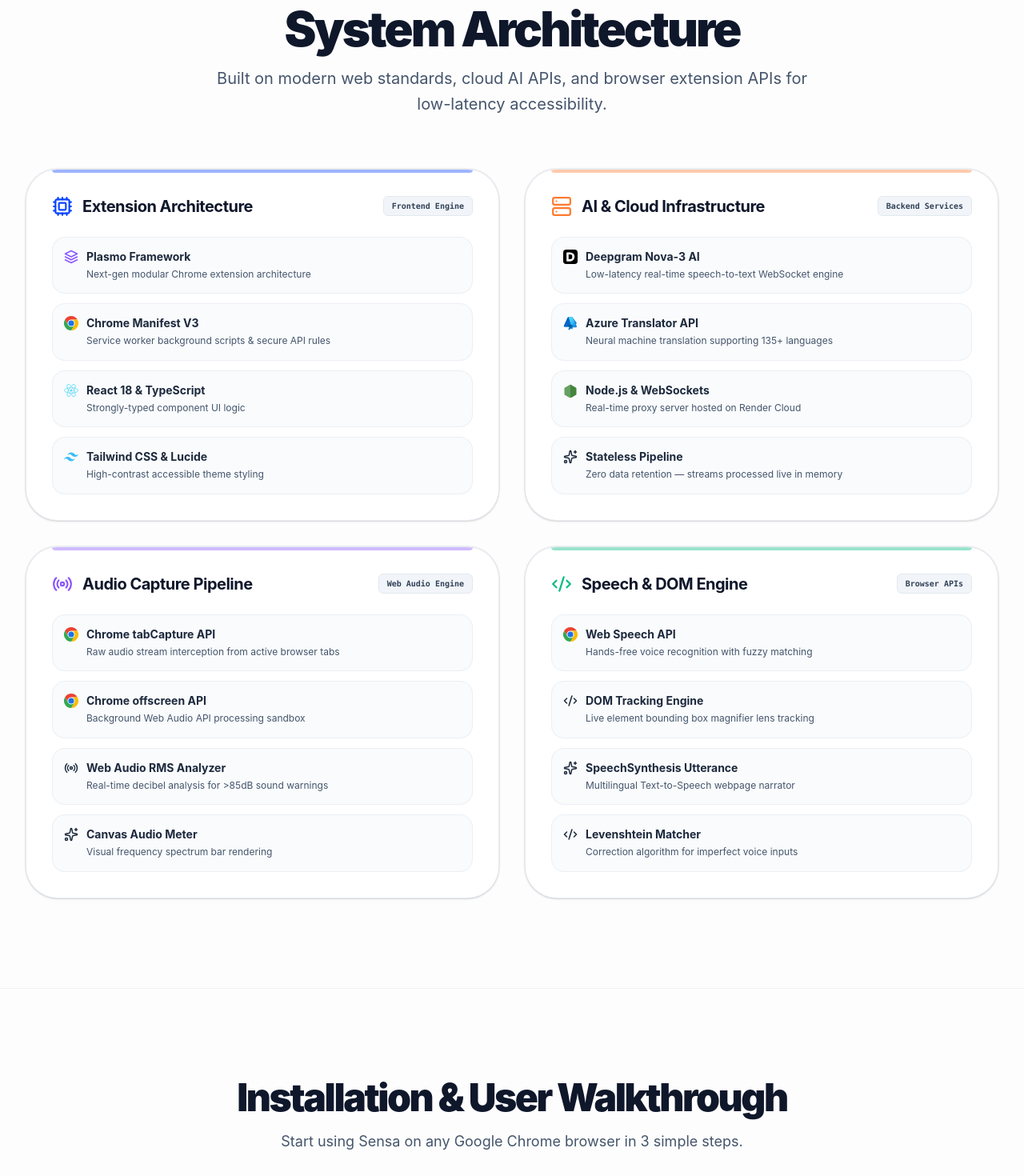
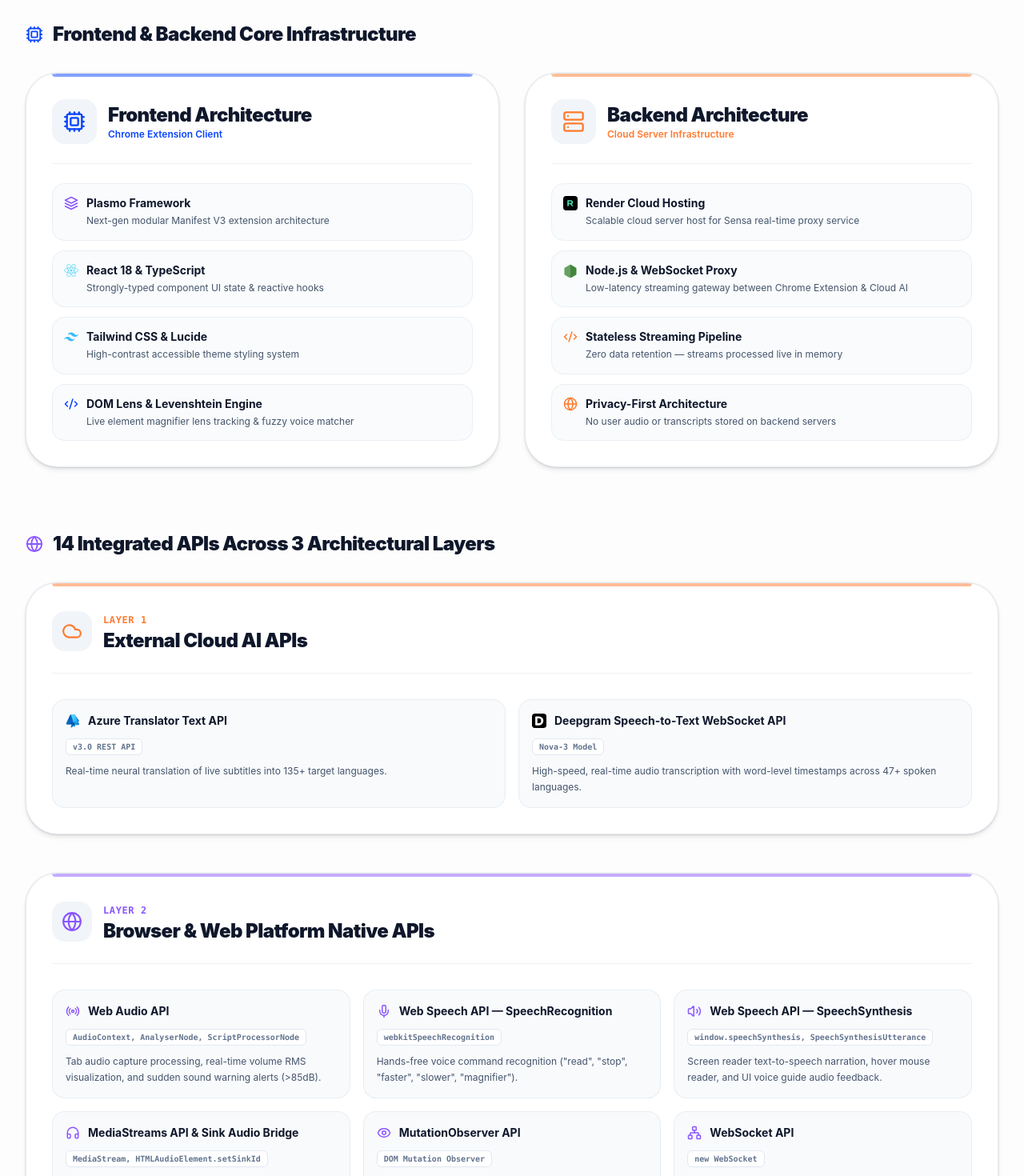
Before and after one commit to bulsu-kdlantolin/sensa-website, a React (Vite) app: page / in a window 1280 px wide. Shown: the part 6040-7510 px from the top of the page at 80% size. Built offline with nearby package versions, Linux system fonts and the light colour scheme.

Commit message:
feat: add Architecture, Scope, and Team sections to website documentation

```diff
--- a/src/components/ArchitectureSection.tsx
+++ b/src/components/ArchitectureSection.tsx
@@ -1,4 +1,4 @@
-import { Cpu, Server, Radio, Code2, Sparkles } from 'lucide-react';
+import { Cpu, Server, Mic, Volume2, Headphones, Eye, Network, Radio, Code2, Cloud, Globe } from 'lucide-react';
 
 interface ArchitectureSectionProps {
   isDark: boolean;
@@ -15,7 +15,6 @@ const ReactLogo = ({ size = 18 }: { size?: number }) => (
     </g>
   </svg>
 );
-
 
 const TailwindLogo = ({ size = 18 }: { size?: number }) => (
   <svg width={size} height={size} viewBox="0 0 24 24" fill="none" xmlns="http://www.w3.org/2000/svg">
@@ -44,17 +43,14 @@ const NodeLogo = ({ size = 18 }: { size?: number }) => (
 
 const AzureLogo = ({ size = 18 }: { size?: number }) => (
   <svg width={size} height={size} viewBox="0 0 100 100" fill="none" xmlns="http://www.w3.org/2000/svg">
-    {/* Darker Left Leg / Pillar */}
     <path
       d="M37.2 6.8 C33.8 6.8 30.8 8.8 29.3 11.9 L4.8 66.8 C2.8 71.2 6.1 76.2 11 76.2 H41.6 L36.2 92 C35.2 95 38 97.8 41 97 L91.2 53.6 C93.6 51.5 93.6 47.7 91.2 45.6 L64 8.2 C62.5 6.8 60 6.8 58 6.8 H37.2 Z"
       fill="url(#az-fluent-1)"
     />
-    {/* Light Blue Front Sweeping Ribbon */}
     <path
       d="M37.2 6.8 H58 C62 6.8 65.6 9.3 67.2 13 L93.6 69.5 C95.8 74.2 92.4 79.5 87.2 79.5 H64.2 C61.8 79.5 59.6 78 58.6 75.8 L37.2 6.8 Z"
       fill="url(#az-fluent-2)"
     />
-    {/* Middle Blue Triangle Crossbar */}
     <path
       d="M29.5 62.5 L60 90.8 C61.8 92.5 64.8 91.2 64.8 88.8 V62.5 H29.5 Z"
       fill="url(#az-fluent-3)"
@@ -93,62 +89,166 @@ const PlasmoLogo = ({ size = 18 }: { size?: number }) => (
   </svg>
 );
 
+const RenderCloudLogo = ({ size = 18 }: { size?: number }) => (
+  <svg width={size} height={size} viewBox="0 0 24 24" fill="none" xmlns="http://www.w3.org/2000/svg">
+    <rect width="24" height="24" rx="5" fill="#000000" />
+    <path
+      d="M7 17V7h5.5c2.2 0 3.8 1.4 3.8 3.3 0 1.4-.8 2.5-2.1 3l2.6 3.7H14.4l-2.3-3.3H9.2V17H7zm2.2-5.3h3.1c.9 0 1.6-.6 1.6-1.4 0-.8-.7-1.4-1.6-1.4H9.2v2.8z"
+      fill="#46E3B7"
+    />
+  </svg>
+);
+
 export default function ArchitectureSection({ isDark }: ArchitectureSectionProps) {
-  const stackCategories = [
+  // Part 1: Frontend vs Backend Core Infrastructure
+  const coreInfrastructure = [
     {
-      title: 'Extension Architecture',
-      tag: 'Frontend Engine',
+      title: 'Frontend Architecture',
+      tag: 'Chrome Extension Client',
+      icon: Cpu,
+      color: 'text-[#0A44FF] dark:text-[#6AA2FF]',
+      borderHover: 'hover:border-[#0A44FF]/60 hover:shadow-[0_0_35px_rgba(10,68,255,0.2)]',
+      accentLine: 'bg-[#0A44FF]',
+      items: [
+        { name: 'Plasmo Framework', detail: 'Next-gen modular Manifest V3 extension architecture', Logo: PlasmoLogo },
+        { name: 'React 18 & TypeScript', detail: 'Strongly-typed component UI state & reactive hooks', Logo: ReactLogo },
+        { name: 'Tailwind CSS & Lucide', detail: 'High-contrast accessible theme styling system', Logo: TailwindLogo },
+        { name: 'DOM Lens & Levenshtein Engine', detail: 'Live element magnifier lens tracking & fuzzy voice matcher', Logo: Code2 },
+      ],
+    },
+    {
+      title: 'Backend Architecture',
+      tag: 'Cloud Server Infrastructure',
+      icon: Server,
+      color: 'text-[#FF7A2F] dark:text-[#FFC09B]',
+      borderHover: 'hover:border-[#FF7A2F]/60 hover:shadow-[0_0_35px_rgba(255,122,47,0.2)]',
+      accentLine: 'bg-[#FF7A2F]',
+      items: [
+        { name: 'Render Cloud Hosting', detail: 'Scalable cloud server host for Sensa real-time proxy service', Logo: RenderCloudLogo },
+        { name: 'Node.js & WebSocket Proxy', detail: 'Low-latency streaming gateway between Chrome Extension & Cloud AI', Logo: NodeLogo },
+        { name: 'Stateless Streaming Pipeline', detail: 'Zero data retention — streams processed live in memory', Logo: Code2 },
+        { name: 'Privacy-First Architecture', detail: 'No user audio or transcripts stored on backend servers', Logo: Globe },
+      ],
+    },
+  ];
+
+  // Part 2: 14 Integrated APIs Specification across 3 Architectural Layers
+  const architecturalLayers = [
+    {
+      layerNumber: 'Layer 1',
+      title: 'External Cloud AI APIs',
+      icon: Cloud,
+      color: 'text-[#FF7A2F] dark:text-[#FFC09B]',
+      borderHover: 'hover:border-[#FF7A2F]/60 hover:shadow-[0_0_30px_rgba(255,122,47,0.18)]',
+      accentLine: 'bg-[#FF7A2F]',
+      gridCols: 'grid-cols-1 md:grid-cols-2',
+      apis: [
+        {
+          name: 'Azure Translator Text API',
+          spec: 'v3.0 REST API',
+          purpose: 'Real-time neural translation of live subtitles into 135+ target languages.',
+          Logo: AzureLogo,
+        },
+        {
+          name: 'Deepgram Speech-to-Text WebSocket API',
+          spec: 'Nova-3 Model',
+          purpose: 'High-speed, real-time audio transcription with word-level timestamps across 47+ spoken languages.',
+          Logo: DeepgramLogo,
+        },
+      ],
+    },
+    {
+      layerNumber: 'Layer 2',
+      title: 'Browser & Web Platform Native APIs',
+      icon: Globe,
+      color: 'text-[#8A56FF] dark:text-[#A855F7]',
+      borderHover: 'hover:border-[#8A56FF]/60 hover:shadow-[0_0_30px_rgba(138,86,255,0.18)]',
+      accentLine: 'bg-[#8A56FF]',
+      gridCols: 'grid-cols-1 md:grid-cols-2 lg:grid-cols-3',
+      apis: [
+        {
+          name: 'Web Audio API',
+          spec: 'AudioContext, AnalyserNode, ScriptProcessorNode',
+          purpose: 'Tab audio capture processing, real-time volume RMS visualization, and sudden sound warning alerts (>85dB).',
+          Logo: Radio,
+        },
+        {
+          name: 'Web Speech API — SpeechRecognition',
+          spec: 'webkitSpeechRecognition',
+          purpose: 'Hands-free voice command recognition ("read", "stop", "faster", "slower", "magnifier").',
+          Logo: Mic,
+        },
+        {
+          name: 'Web Speech API — SpeechSynthesis',
+          spec: 'window.speechSynthesis, SpeechSynthesisUtterance',
+          purpose: 'Screen reader text-to-speech narration, hover mouse reader, and UI voice guide audio feedback.',
+          Logo: Volume2,
+        },
+        {
+          name: 'MediaStreams API & Sink Audio Bridge',
+          spec: 'MediaStream, HTMLAudioElement.setSinkId',
+          purpose: 'Routes captured tab audio back to user speakers/headphones while generating subtitles to prevent audio muting.',
+          Logo: Headphones,
+        },
+        {
+          name: 'MutationObserver API',
+          spec: 'DOM Mutation Observer',
+          purpose: 'Live DOM change tracking for screen magnifier lens pop-in and real-time paragraph element highlighting.',
+          Logo: Eye,
+        },
+        {
+          name: 'WebSocket API',
+          spec: 'new WebSocket',
+          purpose: 'Low-latency, bi-directional streaming connection between the Chrome Extension and Node.js backend.',
+          Logo: Network,
+        },
+      ],
+    },
+    {
+      layerNumber: 'Layer 3',
+      title: 'Chrome Extension Manifest V3 APIs',
       icon: Cpu,
       color: 'text-[#0A44FF] dark:text-[#6AA2FF]',
       borderHover: 'hover:border-[#0A44FF]/60 hover:shadow-[0_0_30px_rgba(10,68,255,0.18)]',
       accentLine: 'bg-[#0A44FF]',
-      techs: [
-        { name: 'Plasmo Framework', detail: 'Next-gen modular Chrome extension architecture', Logo: PlasmoLogo },
-        { name: 'Chrome Manifest V3', detail: 'Service worker background scripts & secure API rules', Logo: ChromeTechLogo },
-        { name: 'React 18 & TypeScript', detail: 'Strongly-typed component UI logic', Logo: ReactLogo },
-        { name: 'Tailwind CSS & Lucide', detail: 'High-contrast accessible theme styling', Logo: TailwindLogo },
-      ],
+      gridCols: 'grid-cols-1 md:grid-cols-2 lg:grid-cols-3',
+      apis: [
+        {
+          name: 'chrome.tabCapture API',
+          spec: 'Manifest V3 Tab Capture',
+          purpose: 'Captures raw playing audio streams from active browser tabs (YouTube, lectures, calls).',
+          Logo: ChromeTechLogo,
         },
         {
-      title: 'AI & Cloud Infrastructure',
-      tag: 'Backend Services',
-      icon: Server,
-      color: 'text-[#FF7A2F] dark:text-[#FFC09B]',
-      borderHover: 'hover:border-[#FF7A2F]/60 hover:shadow-[0_0_30px_rgba(255,122,47,0.18)]',
-      accentLine: 'bg-[#FF7A2F]',
-      techs: [
-        { name: 'Deepgram Nova-3 AI', detail: 'Low-latency real-time speech-to-text WebSocket engine', Logo: DeepgramLogo },
-        { name: 'Azure Translator API', detail: 'Neural machine translation supporting 135+ languages', Logo: AzureLogo },
-        { name: 'Node.js & WebSockets', detail: 'Real-time proxy server hosted on Render Cloud', Logo: NodeLogo },
-        { name: 'Stateless Pipeline', detail: 'Zero data retention — streams processed live in memory', Logo: Sparkles },
-      ],
+          name: 'chrome.offscreen API',
+          spec: 'Offscreen Document Sandbox',
+          purpose: 'Manages background offscreen documents (audioproxy.html) to process audio streams continuously without being terminated by MV3 service worker timeouts.',
+          Logo: ChromeTechLogo,
         },
         {
-      title: 'Audio Capture Pipeline',
-      tag: 'Web Audio Engine',
-      icon: Radio,
-      color: 'text-[#8A56FF] dark:text-[#A855F7]',
-      borderHover: 'hover:border-[#8A56FF]/60 hover:shadow-[0_0_30px_rgba(138,86,255,0.18)]',
-      accentLine: 'bg-[#8A56FF]',
-      techs: [
-        { name: 'Chrome tabCapture API', detail: 'Raw audio stream interception from active browser tabs', Logo: ChromeTechLogo },
-        { name: 'Chrome offscreen API', detail: 'Background Web Audio API processing sandbox', Logo: ChromeTechLogo },
-        { name: 'Web Audio RMS Analyzer', detail: 'Real-time decibel analysis for >85dB sound warnings', Logo: Radio },
-        { name: 'Canvas Audio Meter', detail: 'Visual frequency spectrum bar rendering', Logo: Sparkles },
-      ],
+          name: 'chrome.storage.local API',
+          spec: 'Persistent Extension Storage',
+          purpose: 'Persistent local storage for user preferences, sensory settings, font choices, custom colors, and transcript logs.',
+          Logo: ChromeTechLogo,
         },
         {
-      title: 'Speech & DOM Engine',
-      tag: 'Browser APIs',
-      icon: Code2,
-      color: 'text-emerald-500 dark:text-emerald-400',
-      borderHover: 'hover:border-emerald-500/60 hover:shadow-[0_0_30px_rgba(16,185,129,0.18)]',
-      accentLine: 'bg-emerald-500',
-      techs: [
-        { name: 'Web Speech API', detail: 'Hands-free voice recognition with fuzzy matching', Logo: ChromeTechLogo },
-        { name: 'DOM Tracking Engine', detail: 'Live element bounding box magnifier lens tracking', Logo: Code2 },
-        { name: 'SpeechSynthesis Utterance', detail: 'Multilingual Text-to-Speech webpage narrator', Logo: Sparkles },
-        { name: 'Levenshtein Matcher', detail: 'Correction algorithm for imperfect voice inputs', Logo: Code2 },
+          name: 'chrome.scripting API',
+          spec: 'Dynamic Script Injection',
+          purpose: 'Dynamically injects content scripts and accessibility overlays across active web tabs.',
+          Logo: ChromeTechLogo,
+        },
+        {
+          name: 'chrome.runtime API',
+          spec: 'Extension Messaging Bus',
+          purpose: 'Inter-component messaging between Popup, Content Scripts, Service Worker, and Offscreen Document.',
+          Logo: ChromeTechLogo,
+        },
+        {
+          name: 'chrome.tabs API',
+          spec: 'Tab Management Engine',
+          purpose: 'Tab management, tab audio stream identification, and cross-tab UI state broadcasting.',
+          Logo: ChromeTechLogo,
+        },
       ],
     },
   ];
@@ -177,58 +277,67 @@ export default function ArchitectureSection({ isDark }: ArchitectureSectionProps
             System Architecture
           </h2>
           <p className={`text-base md:text-xl leading-relaxed font-normal ${isDark ? 'text-slate-400' : 'text-slate-600'}`}>
-            Built on modern web standards, cloud AI APIs, and browser extension APIs for low-latency accessibility.
+            Sensa's Frontend Chrome Extension and Render-hosted Backend, coupled with 14 native & cloud APIs across 3 architectural layers.
           </p>
         </div>
 
-        {/* 4 Tech Categories Grid */}
-        <div className="grid grid-cols-1 md:grid-cols-2 gap-8 items-stretch">
-          {stackCategories.map((category, idx) => {
-            const Icon = category.icon;
+        {/* Part 1: Frontend vs Backend Core Infrastructure */}
+        <div className="mb-20">
+          <div className="flex items-center gap-3 mb-8">
+            <Cpu size={22} className="text-[#0A44FF] dark:text-[#6AA2FF]" />
+            <h3 className={`text-xl md:text-2xl font-black tracking-tight ${isDark ? 'text-white' : 'text-slate-900'}`}>
+              Frontend & Backend Core Infrastructure
+            </h3>
+          </div>
+
+          <div className="grid grid-cols-1 lg:grid-cols-2 gap-8 items-stretch">
+            {coreInfrastructure.map((side, idx) => {
+              const MainIcon = side.icon;
               return (
                 <article
                   key={idx}
-                className={`group border rounded-[2.5rem] p-6 md:p-8 flex flex-col justify-between transition-all duration-500 hover:scale-[1.01] relative overflow-hidden ${category.borderHover} ${
+                  className={`group border rounded-[2.5rem] p-6 md:p-8 flex flex-col justify-between transition-all duration-500 hover:scale-[1.005] relative overflow-hidden ${side.borderHover} ${
                     isDark
-                    ? 'bg-[#161618] border-slate-800 ring-1 ring-white/5 shadow-sm'
-                    : 'bg-white border-slate-200/80 ring-1 ring-black/5 shadow-sm'
+                      ? 'bg-[#161618] border-slate-800 ring-1 ring-white/5 shadow-md'
+                      : 'bg-white border-slate-200/80 ring-1 ring-black/5 shadow-md'
                   }`}
                 >
-                <div className={`absolute top-0 left-8 right-8 h-1 rounded-b-full ${category.accentLine} opacity-40 group-hover:opacity-100 transition-opacity duration-300`} />
+                  <div className={`absolute top-0 left-8 right-8 h-1 rounded-b-full ${side.accentLine} opacity-50`} />
+
                   <div>
-                  <div className="flex items-center justify-between mb-6">
-                    <div className="flex items-center gap-3">
-                      <Icon size={26} className={category.color} />
-                      <h3 className={`text-xl font-bold tracking-tight ${isDark ? 'text-white' : 'text-slate-900'}`}>
-                        {category.title}
-                      </h3>
+                    <div className="flex items-center gap-3.5 mb-6 pb-6 border-b border-slate-200/60 dark:border-slate-800/80">
+                      <div className={`p-3.5 rounded-2xl ${isDark ? 'bg-white/5' : 'bg-slate-100'} shrink-0`}>
+                        <MainIcon size={28} className={side.color} />
                       </div>
-                    <span className={`px-2.5 py-1 rounded-md text-[10px] font-mono font-bold border ${
-                      isDark ? 'bg-white/5 border-slate-700 text-slate-300' : 'bg-slate-100 border-slate-200 text-slate-700'
-                    }`}>
-                      {category.tag}
-                    </span>
+                      <div>
+                        <h4 className={`text-2xl font-black tracking-tight ${isDark ? 'text-white' : 'text-slate-900'}`}>
+                          {side.title}
+                        </h4>
+                        <p className={`text-xs font-semibold ${side.color}`}>
+                          {side.tag}
+                        </p>
+                      </div>
                     </div>
 
                     <div className="space-y-3">
-                    {category.techs.map((tech, tIdx) => {
-                      const TechLogoComponent = tech.Logo;
+                      {side.items.map((item, iIdx) => {
+                        const ItemLogo = item.Logo;
                         return (
                           <div
-                          key={tIdx}
+                            key={iIdx}
                             className={`p-3.5 rounded-2xl border flex flex-col gap-0.5 transition-colors ${
-                            isDark ? 'bg-black/30 border-slate-800/80 group-hover:border-slate-700/80' : 'bg-slate-50/80 border-slate-200/60 group-hover:border-slate-300'
+                              isDark ? 'bg-black/40 border-slate-800/80 hover:border-slate-700' : 'bg-slate-50/80 border-slate-200/60 hover:border-slate-300'
                             }`}
                           >
-                          <span className={`text-sm font-bold flex items-center gap-2.5 ${isDark ? 'text-slate-200' : 'text-slate-800'}`}>
+                            <span className={`text-sm font-bold flex items-center gap-2.5 ${isDark ? 'text-slate-100' : 'text-slate-900'}`}>
                               <span className="shrink-0 flex items-center justify-center">
-                              <TechLogoComponent size={18} />
+                                <ItemLogo size={18} className={side.color} />
                               </span>
-                            {tech.name}
+                              {item.name}
                             </span>
-                          <span className={`text-xs leading-relaxed pl-7 ${isDark ? 'text-slate-400' : 'text-slate-600'}`}>
-                            {tech.detail}
-                          </span>
+                            <p className={`text-xs leading-relaxed m-0 pl-7 font-normal ${isDark ? 'text-slate-400' : 'text-slate-600'}`}>
+                              {item.detail}
+                            </p>
                           </div>
                         );
                       })}
@@ -239,6 +348,86 @@ export default function ArchitectureSection({ isDark }: ArchitectureSectionProps
             })}
           </div>
         </div>
+
+        {/* Part 2: 14 Integrated APIs Specification across 3 Architectural Layers */}
+        <div>
+          <div className="flex items-center gap-3 mb-8">
+            <Globe size={22} className="text-[#8A56FF] dark:text-[#A855F7]" />
+            <h3 className={`text-xl md:text-2xl font-black tracking-tight ${isDark ? 'text-white' : 'text-slate-900'}`}>
+              14 Integrated APIs Across 3 Architectural Layers
+            </h3>
+          </div>
+
+          <div className="space-y-12">
+            {architecturalLayers.map((layer, lIdx) => {
+              const LayerIcon = layer.icon;
+              return (
+                <div
+                  key={lIdx}
+                  className={`border rounded-[2.5rem] p-6 md:p-8 transition-all duration-500 relative overflow-hidden ${layer.borderHover} ${
+                    isDark
+                      ? 'bg-[#161618] border-slate-800 ring-1 ring-white/5 shadow-md'
+                      : 'bg-white border-slate-200/80 ring-1 ring-black/5 shadow-md'
+                  }`}
+                >
+                  <div className={`absolute top-0 left-8 right-8 h-1 rounded-b-full ${layer.accentLine} opacity-50`} />
+
+                  {/* Layer Header */}
+                  <div className="flex items-center gap-3.5 mb-8 pb-6 border-b border-slate-200/60 dark:border-slate-800/80">
+                    <div className={`p-3 rounded-2xl ${isDark ? 'bg-white/5' : 'bg-slate-100'} shrink-0`}>
+                      <LayerIcon size={26} className={layer.color} />
+                    </div>
+                    <div>
+                      <span className={`text-xs font-mono font-bold uppercase tracking-wider ${layer.color}`}>
+                        {layer.layerNumber}
+                      </span>
+                      <h4 className={`text-xl md:text-2xl font-black tracking-tight ${isDark ? 'text-white' : 'text-slate-900'}`}>
+                        {layer.title}
+                      </h4>
+                    </div>
+                  </div>
+
+                  {/* API Cards Grid */}
+                  <div className={`grid ${layer.gridCols} gap-4 items-stretch`}>
+                    {layer.apis.map((api, aIdx) => {
+                      const ApiLogoComponent = api.Logo;
+                      return (
+                        <div
+                          key={aIdx}
+                          className={`p-4 rounded-2xl border flex flex-col justify-between transition-all duration-300 ${
+                            isDark
+                              ? 'bg-black/40 border-slate-800/80 hover:border-slate-700'
+                              : 'bg-slate-50/90 border-slate-200/70 hover:border-slate-300'
+                          }`}
+                        >
+                          <div>
+                            <div className="flex items-start justify-between gap-2 mb-2">
+                              <span className={`text-sm font-bold flex items-center gap-2.5 ${isDark ? 'text-slate-100' : 'text-slate-900'}`}>
+                                <span className="shrink-0 flex items-center justify-center">
+                                  <ApiLogoComponent size={18} className={layer.color} />
+                                </span>
+                                {api.name}
+                              </span>
+                            </div>
+                            <span className={`inline-block text-[10px] font-mono font-semibold px-2 py-0.5 rounded-md mb-2.5 border ${
+                              isDark ? 'bg-white/5 border-slate-800 text-slate-400' : 'bg-white border-slate-200 text-slate-500'
+                            }`}>
+                              {api.spec}
+                            </span>
+                            <p className={`text-xs leading-relaxed m-0 font-normal ${isDark ? 'text-slate-400' : 'text-slate-600'}`}>
+                              {api.purpose}
+                            </p>
+                          </div>
+                        </div>
+                      );
+                    })}
+                  </div>
+                </div>
+              );
+            })}
+          </div>
+        </div>
+      </div>
     </section>
   );
 }
```
Also changed, not shown: src/components/ScopeSection.tsx (+14 -24 lines), src/components/TeamSection.tsx (+19 -17 lines). Lines whose indentation alone changed are shown as unchanged.
